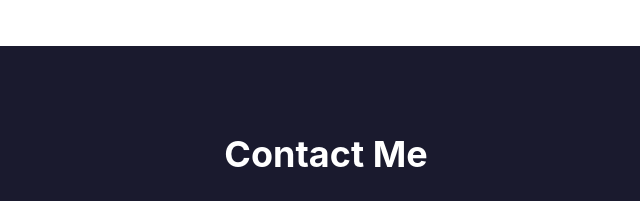
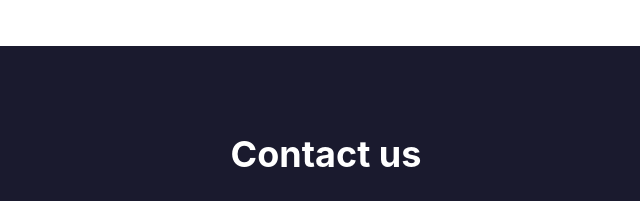
Before and after one commit to aniket-upstreamtech03/Sample-jenkins-test, a website: page contact.html in a window 1280 px wide. Shown: the part 1580-1781 px from the top of the page, 314-954 px from the left. Drawn offline with Linux system fonts and the light colour scheme.

Commit message:
update contact page

```diff
--- a/contact.html
+++ b/contact.html
@@ -431,7 +431,7 @@
     <!-- Contact Section -->
     <section id="contact" class="contact-section">
         <div class="contact-container">
-            <h2>Contact Me</h2>
+            <h2>Contact us</h2>
             <p class="contact-subtitle">
                 Recognised Trusted Leading Global...<br>
                 Get in touch with upstream. We're here to help accelerate your enterprise value through innovative monday.com workflow solutions.
```
